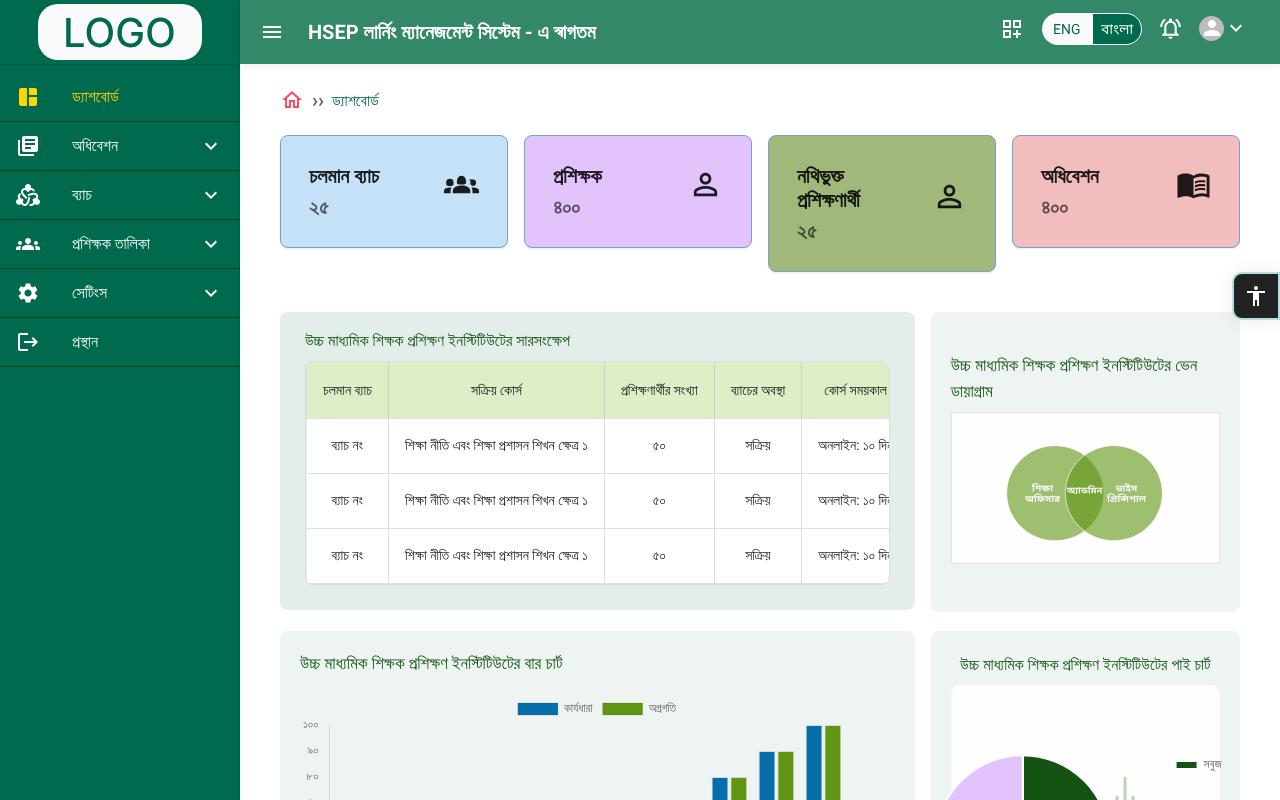
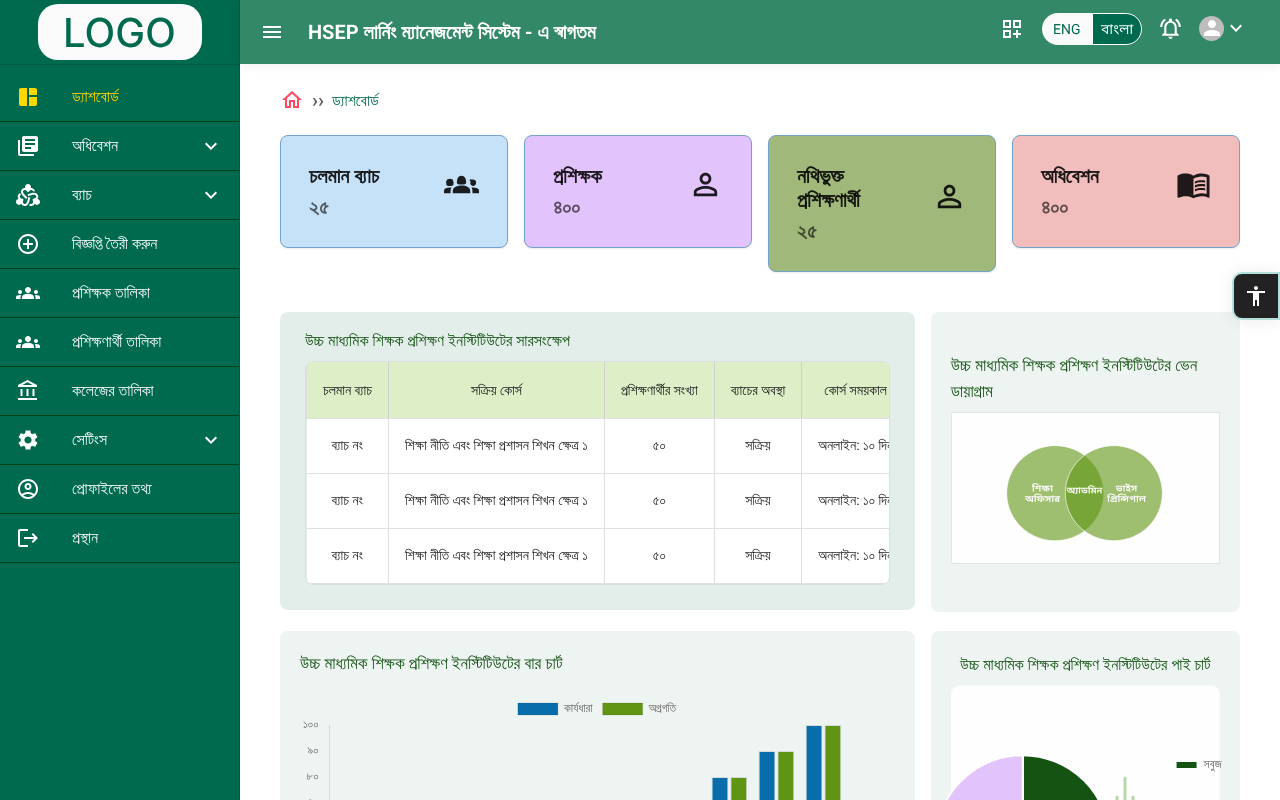
Before and after one commit to affan-habib/admin-panel, a React (Create React App) app: page / in a window 1280 px wide. Shown: the top 800 px of the page. Built offline with nearby package versions, Linux system fonts and the light colour scheme; sample sign-in values are in the browser's storage.

Commit message:
Added routes and all the necessary sidebar links

```diff
--- a/src/components/layouts/menu-items.tsx
+++ b/src/components/layouts/menu-items.tsx
@@ -1,4 +1,5 @@
 import AddCircleIcon from '@mui/icons-material/AddCircle';
+import AddCircleOutlineOutlinedIcon from '@mui/icons-material/AddCircleOutlineOutlined';
 import LibraryBooksIcon from '@mui/icons-material/LibraryBooks';
 import Diversity2Icon from '@mui/icons-material/Diversity2';
 import GroupsIcon from '@mui/icons-material/Groups';
@@ -6,6 +7,8 @@ import SpaceDashboardIcon from '@mui/icons-material/SpaceDashboard';
 import { useTranslation } from 'react-i18next';
 import SettingsIcon from '@mui/icons-material/Settings';
 import PersonAddAltOutlinedIcon from '@mui/icons-material/PersonAddAltOutlined';
+import AccountBalanceOutlinedIcon from '@mui/icons-material/AccountBalanceOutlined';
+import AccountCircleOutlinedIcon from '@mui/icons-material/AccountCircleOutlined';
 
 interface MenuItem {
   title: string;
@@ -64,28 +67,24 @@ export const useGetMenuItems = (): MenuItem[] => {
       ],
     },
     {
+      title: t('createCircular'),
+      path: '/circular',
+      icon: <AddCircleOutlineOutlinedIcon/>,
+    },
+    {
       title: t('trainerList'),
       path: '/trainerList',
-      icon: <GroupsIcon />,
-      subMenu: [
-        { title: t('addTrainer'), icon: <AddCircleIcon />, path: '/add-trainer' },
-        {
-          title: t('batchSubmenu2'),
-          icon: <LibraryBooksIcon />,
-          path: '/submenu2',
-        },
-        {
-          title: t('setTrainerLimit'),
-          icon: <LibraryBooksIcon />,
-          path: '/submenu3',
-        },
-
-        // {
-        //   title: t('Create Admin User'),
-        //   icon: <LibraryBooksIcon />,
-        //   path: '/submenu6',
-        // },
-      ],
+      icon: <GroupsIcon />
+    },
+    {
+      title: t('traineeList'),
+      path: '/traineeList',
+      icon: <GroupsIcon />
+    },
+    {
+      title: t('collegeList'),
+      path: '/collegeList',
+      icon: <AccountBalanceOutlinedIcon />
     },
     {
       title: t('settings'),
@@ -101,13 +100,13 @@ export const useGetMenuItems = (): MenuItem[] => {
           title: t('createAdminUser'),
           icon: <LibraryBooksIcon/>,
           path: '/create-admin-user'
-        },
-        // {
-        //   title: t('roleList'),
-        //   icon: <PersonAddAltOutlinedIcon/>,
-        //   path: 'role-list'
-        // }
+        }
       ]
+    },
+    {
+      title: t('profileInfo'),
+      path: '/profile',
+      icon: <AccountCircleOutlinedIcon/>
     }
   ];
 
--- a/src/locale/bangla.json
+++ b/src/locale/bangla.json
@@ -102,5 +102,9 @@
     "editAssesment" : "এডিট এসেসমেন্ট",
     "question":"প্রশ্ন",
     "showing":"দেখানো হচ্ছে ",
-    "outOf": "টির মধ্যে "
+    "outOf": "টির মধ্যে ",
+    "createCircular":"বিজ্ঞপ্তি তৈরী করুন",
+    "traineeList":"প্রশিক্ষণার্থী তালিকা",
+    "collegeList":"কলেজের তালিকা",
+    "profileInfo":"প্রোফাইলের তথ্য"
 }
--- a/src/locale/english.json
+++ b/src/locale/english.json
@@ -102,5 +102,9 @@
   "editAssesment": "Edit Assessment",
   "question": "Question",
   "showing": "Showing ",
-  "outOf": "out of "
+  "outOf": "out of ",
+  "createCircular":"Create Circular",
+  "traineeList":"Trainee List",
+  "collegeList":"College List",
+  "profileInfo":"Profile Info"
 }
```
Also changed, not shown: src/routes/AdminRoutes.js (+12 -0 lines).
